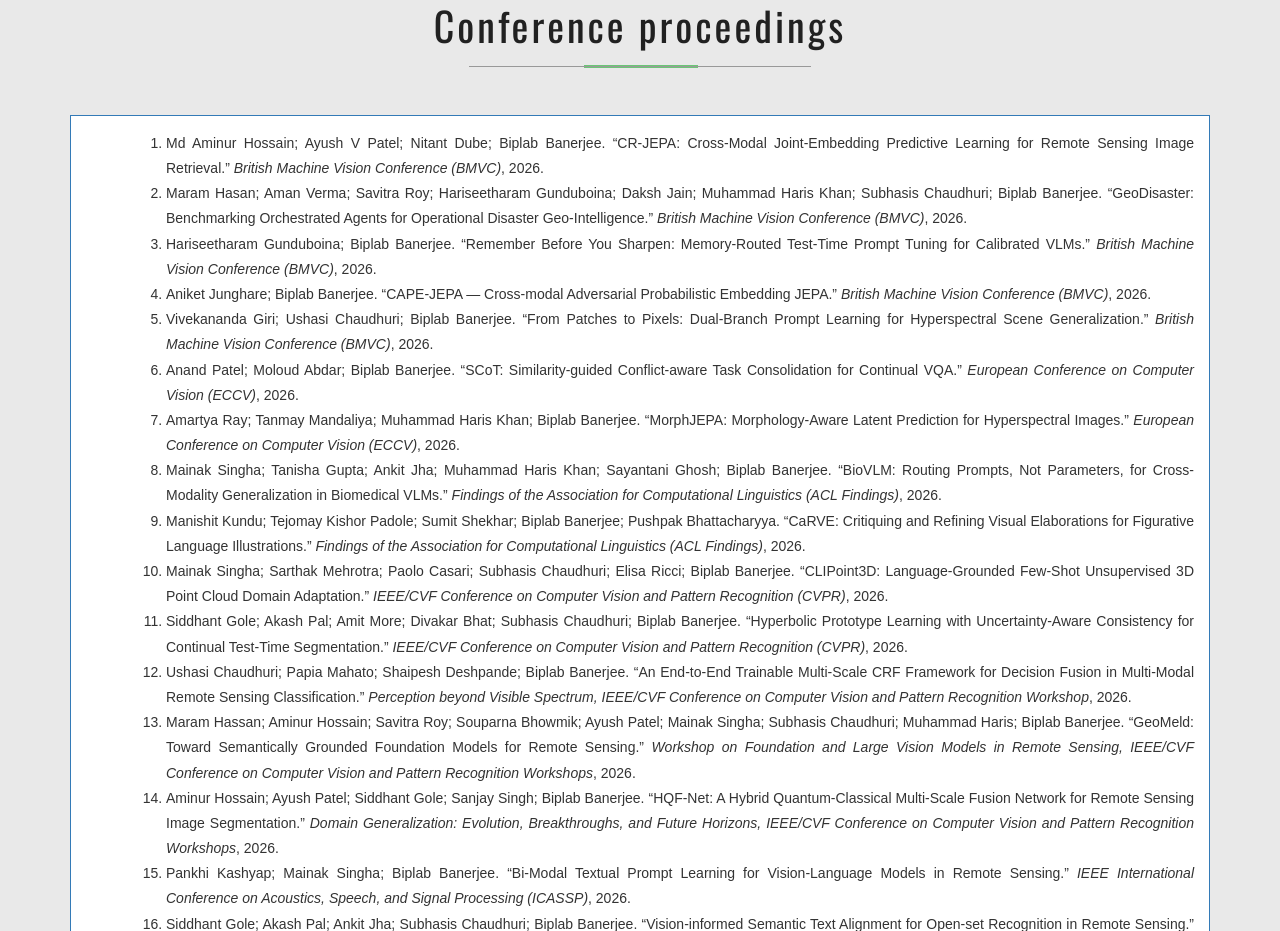
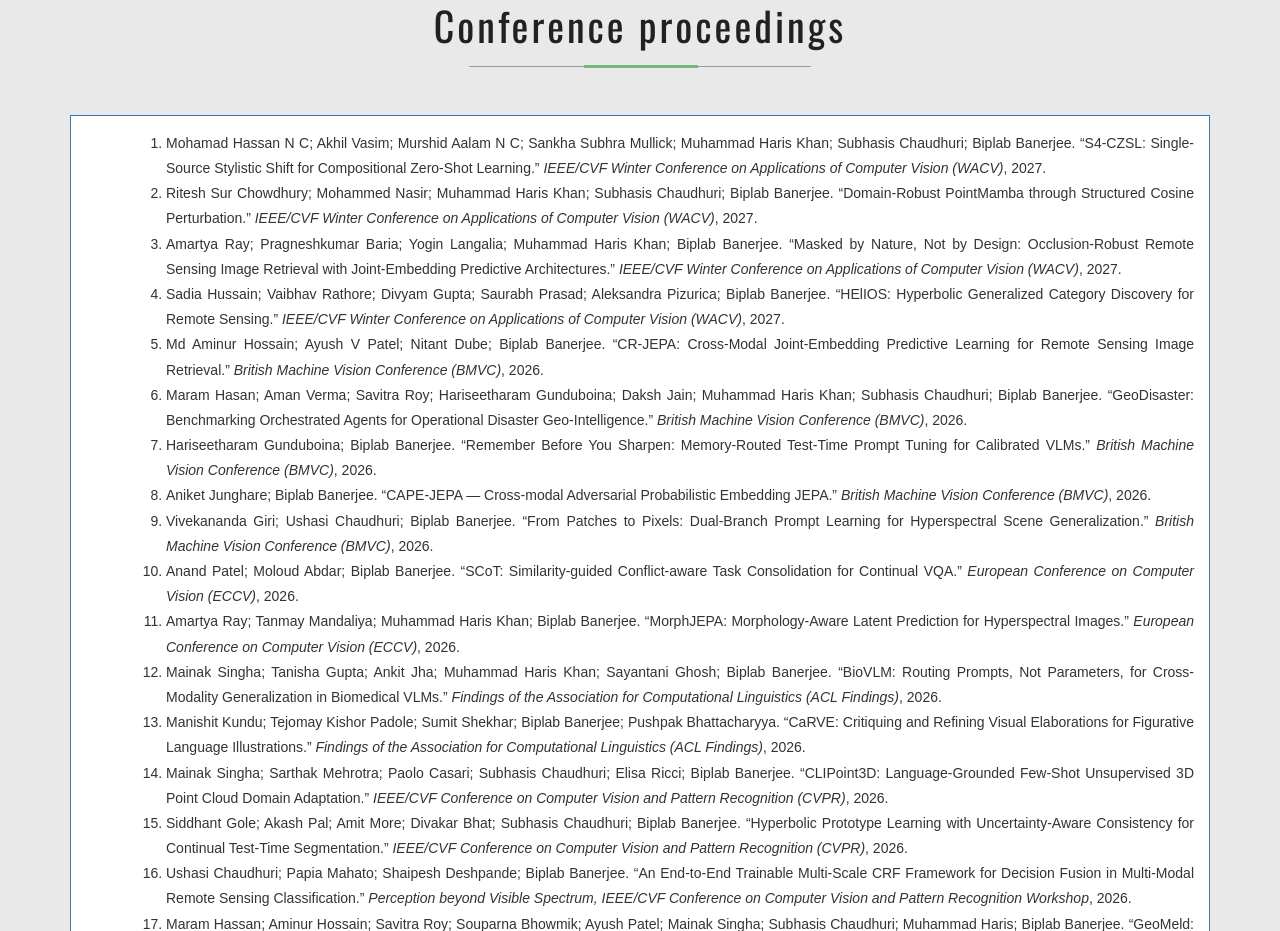
Before and after one commit to biplab-banerjee/biplab-banerjee.github.io, a plain HTML site: page pub.html in a window 1280 px wide. Shown: the part 4992-5923 px from the top of the page. Drawn offline with nearby package versions, Linux system fonts and the light colour scheme.

Commit message:
Update pub.html

```diff
--- a/pub.html
+++ b/pub.html
@@ -250,6 +250,23 @@ for Remote Sensing Image Retrieval.”</span> <span class="venue"><em>Pattern Re
                             <div class="panel-body panel_text">
  <ol>
 <ol style="font-family: Arial, sans-serif; line-height: 1.8; color: #333; text-align: justify;">
+
+	<li><span class="authors">Mohamad Hassan N C; Akhil Vasim; Murshid Aalam N C; Sankha Subhra Mullick; Muhammad Haris Khan; Subhasis Chaudhuri; Biplab Banerjee.</span>
+<span class="title">“S4-CZSL: Single-Source Stylistic Shift for Compositional Zero-Shot Learning.”</span>
+<span class="venue"><em>IEEE/CVF Winter Conference on Applications of Computer Vision (WACV)</em>, 2027.</span></li>
+
+	<li><span class="authors">Ritesh Sur Chowdhury; Mohammed Nasir; Muhammad Haris Khan; Subhasis Chaudhuri; Biplab Banerjee.</span>
+<span class="title">“Domain-Robust PointMamba through Structured Cosine Perturbation.”</span>
+<span class="venue"><em>IEEE/CVF Winter Conference on Applications of Computer Vision (WACV)</em>, 2027.</span></li>
+
+	<li><span class="authors">Amartya Ray; Pragneshkumar Baria; Yogin Langalia; Muhammad Haris Khan; Biplab Banerjee.</span>
+<span class="title">“Masked by Nature, Not by Design: Occlusion-Robust Remote Sensing Image Retrieval with Joint-Embedding Predictive Architectures.”</span>
+<span class="venue"><em>IEEE/CVF Winter Conference on Applications of Computer Vision (WACV)</em>, 2027.</span></li>
+
+	<li><span class="authors">Sadia Hussain; Vaibhav Rathore; Divyam Gupta; Saurabh Prasad; Aleksandra Pizurica; Biplab Banerjee.</span>
+<span class="title">“HElIOS: Hyperbolic Generalized Category Discovery for Remote Sensing.”</span>
+<span class="venue"><em>IEEE/CVF Winter Conference on Applications of Computer Vision (WACV)</em>, 2027.</span></li>
+
 	<li><span class="authors">Md Aminur Hossain; Ayush V Patel; Nitant Dube; Biplab Banerjee.</span> <span class="title">“CR-JEPA: Cross-Modal Joint-Embedding Predictive Learning for Remote Sensing Image Retrieval.”</span> <span class="venue"><em>British Machine Vision Conference (BMVC)</em>, 2026.</span></li>
 <li><span
 class="authors">Maram Hasan; Aman Verma; Savitra Roy; Hariseetharam Gunduboina; Daksh Jain; Muhammad Haris Khan; Subhasis Chaudhuri; Biplab Banerjee.</span>
```
